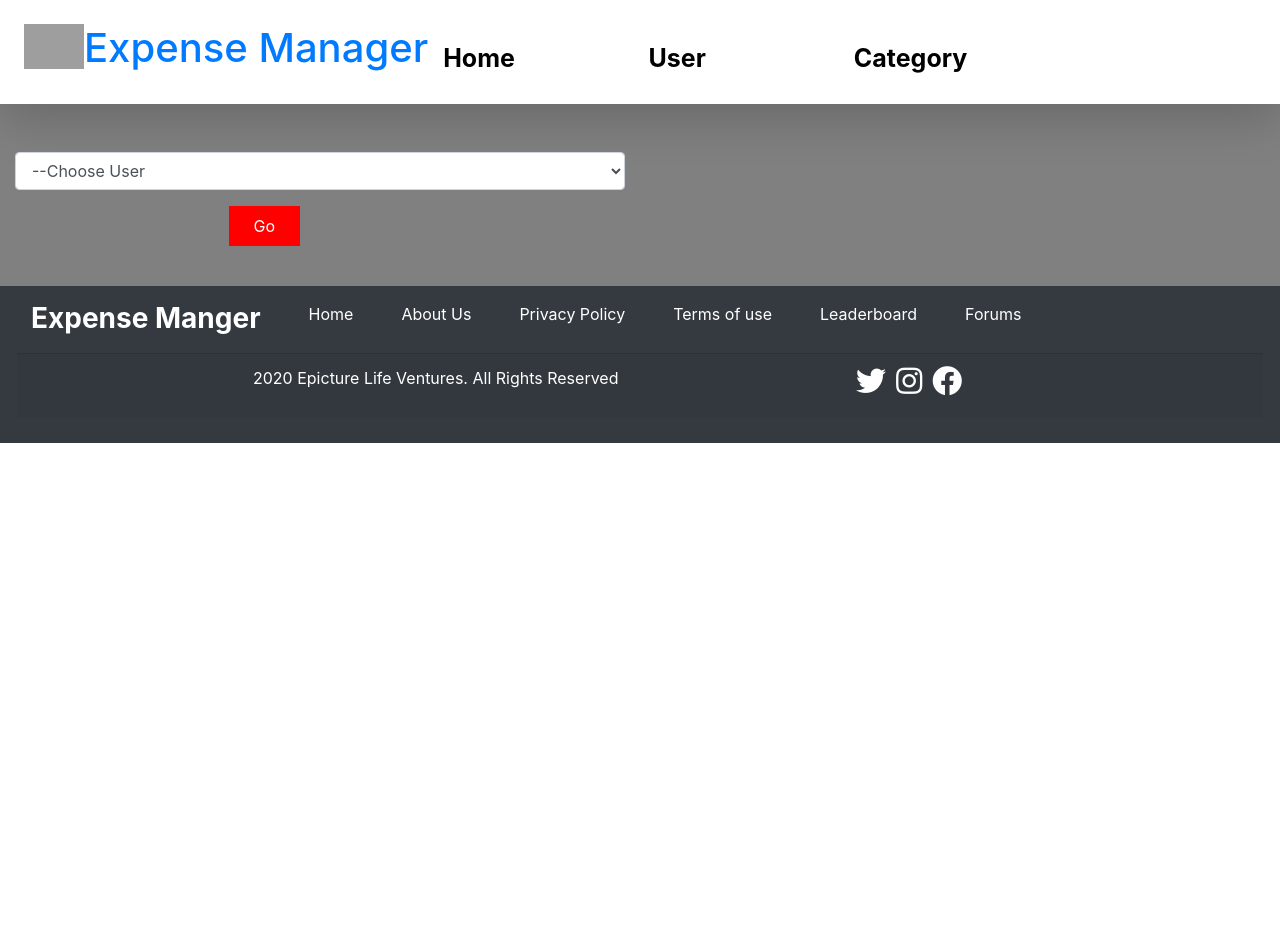
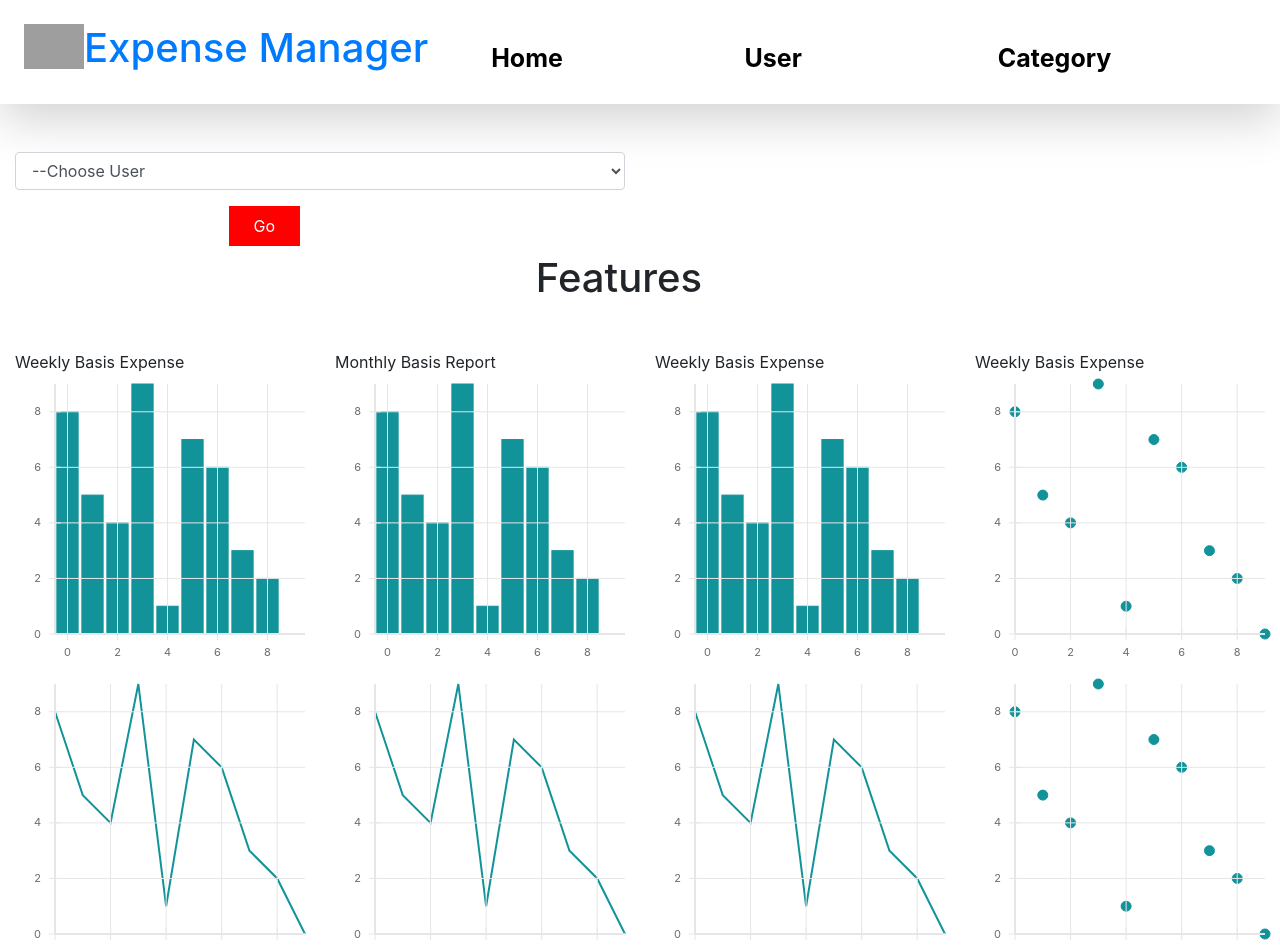
Before and after one commit to pandayzyx/Payment-management-system, a React (Create React App) app in the folder payment-management-system/: page /#/category in a window 1280 px wide. Before the commit this address led to /. Shown: the top 946 px of the page. Before the commit the page ends 800 px from the top, so only its background shows below. Built offline with nearby package versions, Linux system fonts and the light colour scheme; grey boxes are pictures that could not be loaded.

Commit message:
Added charts and graphs using dunny data

```diff
--- a/payment-management-system/package.json
+++ b/payment-management-system/package.json
@@ -9,7 +9,8 @@
     "react": "^16.13.1",
     "react-dom": "^16.13.1",
     "react-redux": "^7.2.0",
-    "react-scripts": "3.4.1"
+    "react-scripts": "3.4.1",
+    "react-vis": "^1.11.7"
   },
   "scripts": {
     "start": "react-scripts start",
--- a/payment-management-system/src/App.js
+++ b/payment-management-system/src/App.js
@@ -3,15 +3,18 @@ import React from 'react';
 import Navbar from  "../src/Components/Navbar.jsx"
 import PublicRouter from  "./Router/PublicRouter"
 import Footer from "./Components/Footer"
+import Chart from  "./Components/Chart"
 
 
 function App() {
   return (
-    <div style = {{background:"grey"}} className= "App container-fluid pb-0">
+    <div style = {{background:"white"}} className= "App container-fluid pb-0">
 
      <Navbar/>
 
      <PublicRouter/>
+     <h1 className = "offset-5 mb-5 mt-3">Features</h1>
+     <Chart/>
      <Footer/>
     </div>
   );
--- /dev/null
+++ b/payment-management-system/src/Components/Chart.jsx
@@ -0,0 +1,101 @@
+import React, { Component } from "react";
+import "../../node_modules/react-vis/dist/style.css";
+import {
+	XYPlot,
+	LineSeries,
+	VerticalGridLines,
+	HorizontalGridLines,
+	XAxis,
+	YAxis,
+	VerticalBarSeries,
+    MarkSeries,
+} from "react-vis";
+
+export default class Chart extends Component {
+	render() {
+		const data = [
+			{ x: 0, y: 8 },
+			{ x: 1, y: 5 },
+			{ x: 2, y: 4 },
+			{ x: 3, y: 9 },
+			{ x: 4, y: 1 },
+			{ x: 5, y: 7 },
+			{ x: 6, y: 6 },
+			{ x: 7, y: 3 },
+			{ x: 8, y: 2 },
+			{ x: 9, y: 0 },
+		];
+		return (
+			<div className="Chart row">
+				<div className = "col-3">
+					Weekly Basis Expense
+					<XYPlot height={300} width={300}>
+						<VerticalBarSeries data={data} />
+						<VerticalGridLines />
+						<HorizontalGridLines />
+						<XAxis label="data" />
+						<YAxis />
+					</XYPlot>
+					<XYPlot height={300} width={300}>
+						<LineSeries data={data} />
+						<VerticalGridLines />
+						<HorizontalGridLines />
+						<XAxis label="data" />
+						<YAxis />
+					</XYPlot>
+				</div>
+				<div className ="col-3">
+					Monthly Basis Report
+					<XYPlot height={300} width={300}>
+						<VerticalBarSeries data={data} />
+						<VerticalGridLines />
+						<HorizontalGridLines />
+						<XAxis label="data" />
+						<YAxis />
+					</XYPlot>
+					<XYPlot height={300} width={300}>
+						<LineSeries data={data} />
+						<VerticalGridLines />
+						<HorizontalGridLines />
+						<XAxis label="data" />
+						<YAxis />
+					</XYPlot>
+				</div>
+                <div className = "col-3">
+					Weekly Basis Expense
+					<XYPlot height={300} width={300}>
+						<VerticalBarSeries data={data} />
+						<VerticalGridLines />
+						<HorizontalGridLines />
+						<XAxis label="data" />
+						<YAxis />
+					</XYPlot>
+					<XYPlot height={300} width={300}>
+						<LineSeries data={data} />
+						<VerticalGridLines />
+						<HorizontalGridLines />
+						<XAxis label="data" />
+						<YAxis />
+					</XYPlot>
+				</div>
+                <div className = "col-3">
+					Weekly Basis Expense
+					<XYPlot height={300} width={300}>
+						<MarkSeries data={data} />
+						<VerticalGridLines />
+						<HorizontalGridLines />
+						<XAxis label="data" />
+						<YAxis />
+					</XYPlot>
+					<XYPlot height={300} width={300}>
+						<MarkSeries data={data} />
+						<VerticalGridLines />
+						<HorizontalGridLines />
+						<XAxis label="data" />
+						<YAxis />
+					</XYPlot>
+				</div>
+			</div>
+		);
+	}
+}
--- a/payment-management-system/src/Components/Navbar.jsx
+++ b/payment-management-system/src/Components/Navbar.jsx
@@ -27,7 +27,7 @@ const Navbar = () => {
 			<h1 style={{ float: "left" }}>Expense Manager</h1>
 
 			{data.map((item) => (
-				<div key={uuidv4()} className="col-2 mt-3">
+				<div key={uuidv4()} className="col-2 mt-3 ml-5">
 					<Link style={{ color: "black", fontWeight: "Bold",fontSize:"25px" }} to={item.path}>
 						{item.link}
 					</Link>
--- a/payment-management-system/src/RouterComponents/Category.jsx
+++ b/payment-management-system/src/RouterComponents/Category.jsx
@@ -28,7 +28,7 @@ export class Category extends React.Component {
 				<div className="row">
 					<div
 						style={{ overflow: "hidden" }}
-						className="col-6 bg bg-secondary p-5 offset-3 shadow-lg"
+						className="col-6 bg bg-secondary p-5 offset-3 shadow-md"
 					>
 						<input
 							placeholder="Add category"
--- a/payment-management-system/src/RouterComponents/UserExpenseDetails.jsx
+++ b/payment-management-system/src/RouterComponents/UserExpenseDetails.jsx
@@ -84,7 +84,7 @@ class UserExpenseDetails extends React.Component {
 								</option>
 							))}
 						</select>
-						<button className = "btn btn-primary mt-2" onClick = {()=>{
+						<button className = "btn btn-primary mt-2 offset-4" onClick = {()=>{
 							addUserBudget(budgetDetail)
 						}}>Add Budget</button>
 
@@ -156,10 +156,10 @@ class UserExpenseDetails extends React.Component {
 							))}
 						</select>
 					</div>
-					<div className="col-4 offset-4 mt-4">
+					<div className="col-4 offset-5 mt-4">
 						<button
 							onClick={() => addUserExpenseDetails(userDetails)}
-							className="btn btn-danger"
+							className="btn btn-danger offset-2 px-3"
 						>
 							Add
 						</button>
```
Also changed, not shown: 1 other file (tests, documents, lock files or other folders).
